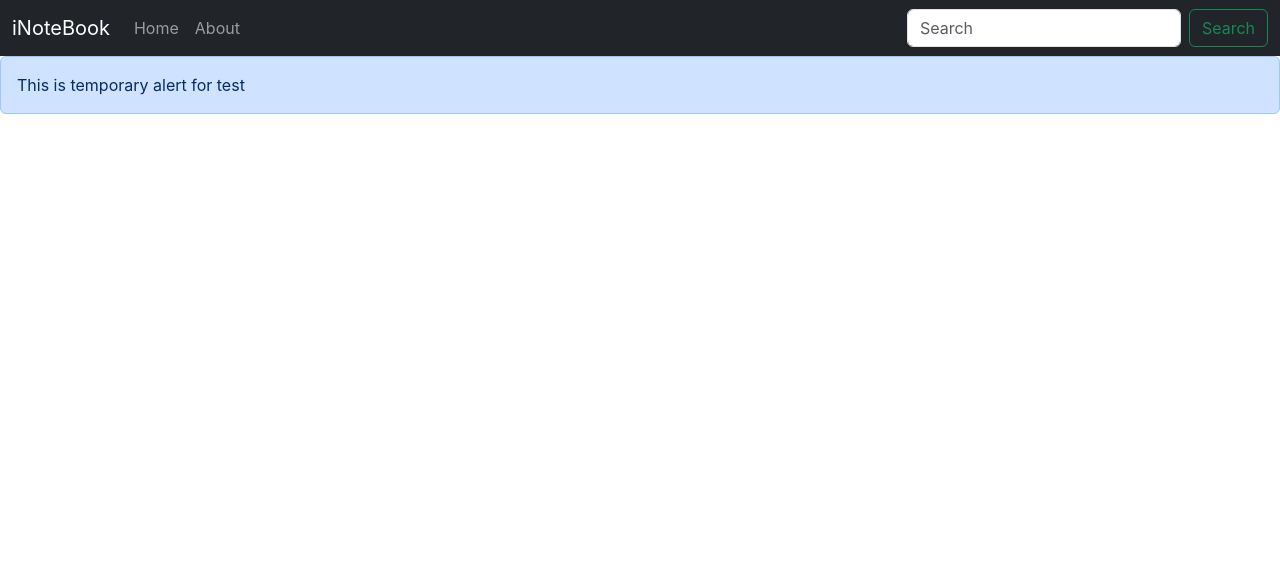
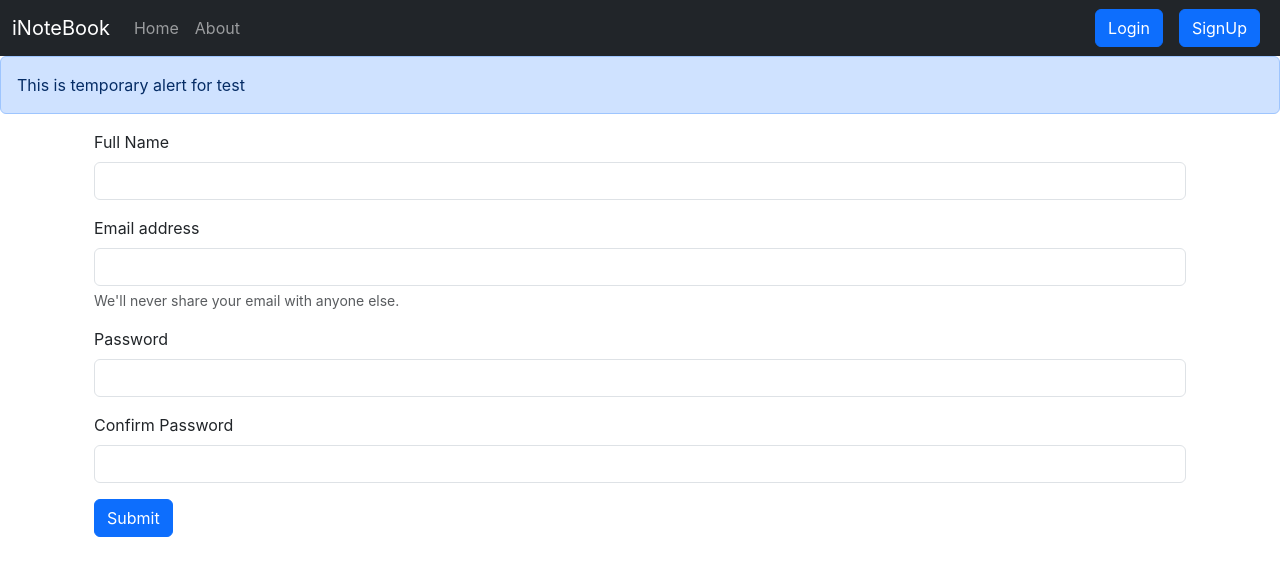
Before and after one commit to Mahesh08k/inotebook-frontend, a React (Create React App) app: page /signup in a window 1280 px wide. Shown: the top 576 px of the page. Built offline with nearby package versions, Linux system fonts and the light colour scheme.

Commit message:
login and sinup page

```diff
--- a/src/App.js
+++ b/src/App.js
@@ -5,6 +5,8 @@ import Home from "./components/Home";
 import About from "./components/About";
 import NoteState from "./context/NoteState";
 import Alert from "./components/Alert";
+import Login from "./components/Login";
+import Signup from "./components/Signup";
 
 function App() {
   return (
@@ -17,6 +19,8 @@ function App() {
             <Routes>
               <Route path="/about" element={<About />} />
               <Route path="/" element={<Home />} />
+              <Route path="/login" element={<Login />} />
+              <Route path="/signup" element={<Signup />} />
             </Routes>
           </div>
         </Router>
--- /dev/null
+++ b/src/components/Login.js
@@ -0,0 +1,76 @@
+import { useState } from "react";
+import { useNavigate } from "react-router-dom";
+
+const Login = () => {
+  const [credentials, setCredentials] = useState({ email: "", password: "" });
+  let navigate = useNavigate();
+
+  const handleSubmit = async (e) => {
+    e.preventDefault();
+    let url = "http://localhost:5000/api/auth/login";
+    const response = await fetch(url, {
+      method: "POST",
+      headers: {
+        "Content-Type": "application/json",
+      },
+      body: JSON.stringify({
+        email: credentials.email,
+        password: credentials.password,
+      }),
+    });
+    const json = await response.json();
+    console.log(json);
+    if (json.success) {
+      /* Save the auth token and redirect */
+      localStorage.setItem("token", json.jwt_token);
+      navigate("/");
+    } else {
+      alert("Invalid credentials");
+    }
+  };
+
+  const onChange = (e) => {
+    setCredentials({ ...credentials, [e.target.name]: e.target.value });
+  };
+  return (
+    <>
+      <form onSubmit={handleSubmit}>
+        <div className="mb-3">
+          <label htmlFor="exampleInputEmail1" className="form-label">
+            Email address
+          </label>
+          <input
+            type="email"
+            name="email"
+            className="form-control"
+            id="email"
+            value={credentials.email}
+            onChange={onChange}
+            aria-describedby="emailHelp"
+          />
+          <div id="emailHelp" className="form-text">
+            We'll never share your email with anyone else.
+          </div>
+        </div>
+        <div className="mb-3">
+          <label htmlFor="password" className="form-label">
+            Password
+          </label>
+          <input
+            type="password"
+            name="password"
+            className="form-control"
+            id="password"
+            value={credentials.password}
+            onChange={onChange}
+          />
+        </div>
+        <button type="submit" className="btn btn-primary">
+          Submit
+        </button>
+      </form>
+    </>
+  );
+};
+
+export default Login;
--- a/src/components/Navbar.js
+++ b/src/components/Navbar.js
@@ -46,16 +46,13 @@ export const Navbar = () => {
                 </Link>
               </li>
             </ul>
-            <form className="d-flex" role="search">
-              <input
-                className="form-control me-2"
-                type="search"
-                placeholder="Search"
-                aria-label="Search"
-              />
-              <button className="btn btn-outline-success" type="submit">
-                Search
-              </button>
+            <form className="d-flex">
+              <Link className="btn btn-primary mx-2" to="/login" role="button">
+                Login
+              </Link>
+              <Link className="btn btn-primary mx-2" to="/signup" role="button">
+                SignUp
+              </Link>
             </form>
           </div>
         </div>
--- /dev/null
+++ b/src/components/Signup.js
@@ -0,0 +1,111 @@
+import { useState } from "react";
+import { useNavigate } from "react-router-dom";
+
+const Signup = () => {
+  const [credentials, setCredentials] = useState({
+    name: "",
+    email: "",
+    password: "",
+    cpassword: "",
+  });
+  let navigate = useNavigate();
+
+  const handleSubmit = async (e) => {
+    e.preventDefault();
+    let url = "http://localhost:5000/api/auth/createuser";
+    const { name, email, password } = credentials;
+    const response = await fetch(url, {
+      method: "POST",
+      headers: {
+        "Content-Type": "application/json",
+      },
+      body: JSON.stringify({
+        name,
+        email,
+        password,
+      }),
+    });
+    const json = await response.json();
+    console.log(json);
+    if (json.success) {
+      /* Save the auth token and redirect */
+      localStorage.setItem("token", json.jwt_token);
+      navigate("/");
+    } else {
+      alert("Invalid credentials");
+    }
+  };
+
+  const onChange = (e) => {
+    setCredentials({ ...credentials, [e.target.name]: e.target.value });
+  };
+  return (
+    <>
+      <div className="container">
+        <form onSubmit={handleSubmit}>
+          <div className="mb-3">
+            <label htmlFor="name" className="form-label">
+              Full Name
+            </label>
+            <input
+              type="text"
+              className="form-control"
+              id="name"
+              name="name"
+              onChange={onChange}
+              aria-describedby="emailHelp"
+            />
+          </div>
+          <div className="mb-3">
+            <label htmlFor="email" className="form-label">
+              Email address
+            </label>
+            <input
+              type="email"
+              className="form-control"
+              id="email"
+              name="email"
+              onChange={onChange}
+              aria-describedby="emailHelp"
+            />
+            <div id="emailHelp" className="form-text">
+              We'll never share your email with anyone else.
+            </div>
+          </div>
+          <div className="mb-3">
+            <label htmlFor="password" className="form-label">
+              Password
+            </label>
+            <input
+              type="password"
+              className="form-control"
+              onChange={onChange}
+              id="password"
+              name="password"
+              minLength={5}
+            />
+          </div>
+          <div className="mb-3">
+            <label htmlFor="cpassword" className="form-label">
+              Confirm Password
+            </label>
+            <input
+              type="password"
+              className="form-control"
+              onChange={onChange}
+              id="cpassword"
+              name="cpassword"
+              minLength={5}
+            />
+          </div>
+
+          <button type="submit" className="btn btn-primary">
+            Submit
+          </button>
+        </form>
+      </div>
+    </>
+  );
+};
+
+export default Signup;
```
